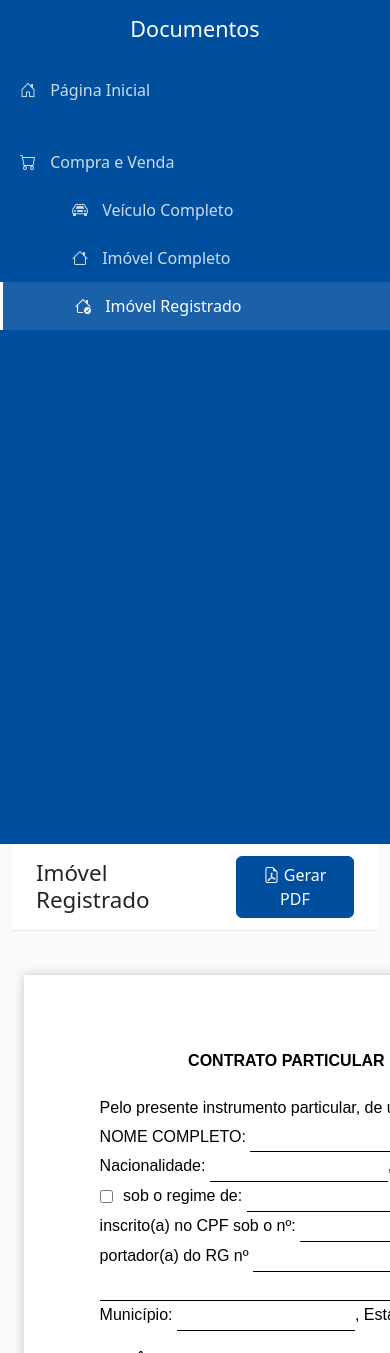
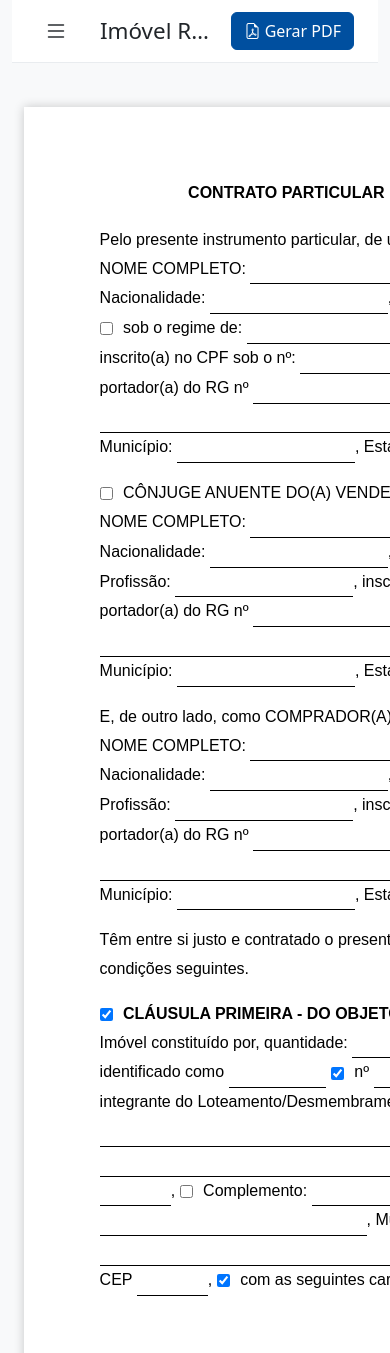
Before and after one commit to Antonio-Neves/document-automation, a Django app: page /contract-sale-property-deed/ in a window 390 px wide; the page is wider, and only the part inside the window is pictured. Shown: the top 1353 px of that part. Run offline with Django 5.2, Linux system fonts and the light colour scheme; some libraries are stand-ins or nearby versions.

Commit message:
Changed sidebar to hamburger in mobile devices

```diff
--- a/base/static/base/css/my_styles.css
+++ b/base/static/base/css/my_styles.css
@@ -16,12 +16,23 @@
    ========================================================================== */
 
 .sidebar {
-    position: sticky;
-    top: 0;
-    align-self: flex-start;
-    height: 100vh;
+    background-color: var(--primary-color) !important;
+    --bs-offcanvas-width: 260px;
     overflow-y: auto;
-    background-color: var(--primary-color);
+}
+
+@media (min-width: 992px) {
+    .sidebar {
+        position: sticky;
+        top: 0;
+        align-self: flex-start;
+        height: 100vh;
+    }
+}
+
+.sidebar-title {
+    font-size: 1.4rem;
+    font-weight: 400;
 }
 
 .sidebar .nav-link {
@@ -92,8 +103,31 @@
     border-bottom: 1px solid #e9ecef;
 }
 
+.content-header-toggle {
+    display: inline-flex;
+    flex-shrink: 0;
+    align-items: center;
+    justify-content: center;
+    margin-right: 0.5rem;
+    padding: 0.25rem 0.5rem;
+    font-size: 1.5rem;
+    line-height: 1;
+    color: #212529;
+    background: transparent;
+    border: 0;
+}
+
+.content-header-actions {
+    flex-shrink: 0;
+}
+
 .content-header-title {
     margin: 0;
+    margin-right: auto;
+    min-width: 0;
+    overflow: hidden;
+    white-space: nowrap;
+    text-overflow: ellipsis;
     font-size: 1.4rem;
     font-weight: 400;
     color: #212529;
--- a/base/templates/base/_base_index.html
+++ b/base/templates/base/_base_index.html
@@ -10,8 +10,13 @@
             <div class="row">
                 {% include 'base/_base_sidebar.html' %}
                  <!-- Main Content -->
-                <main class="col-md-10 ms-sm-auto content-wrapper">
+                <main class="col-12 col-lg-10 ms-sm-auto content-wrapper">
                     <header class="content-header">
+                        <button class="content-header-toggle d-lg-none" type="button"
+                                data-bs-toggle="offcanvas" data-bs-target="#sidebarMenu"
+                                aria-controls="sidebarMenu" aria-label="Abrir menu">
+                            <i class="bi bi-list"></i>
+                        </button>
                         <h1 class="content-header-title">{{ page_title|default:'Página Inicial' }}</h1>
                         <div class="content-header-actions">
                             {% block header_actions %}{% endblock %}
--- a/base/templates/base/_base_sidebar.html
+++ b/base/templates/base/_base_sidebar.html
@@ -1,8 +1,13 @@
 {% load static %}
 
-<nav class="col-md-2 d-md-block sidebar pt-3 px-0">
-    <div class="text-center mb-4">
-        <h4 class="text-white">Documentos</h4>
+<nav id="sidebarMenu" class="col-lg-2 sidebar offcanvas-lg offcanvas-start px-0" tabindex="-1" aria-labelledby="sidebarMenuLabel">
+    <div class="offcanvas-header d-lg-none">
+        <h5 class="offcanvas-title text-white" id="sidebarMenuLabel">Documentos</h5>
+        <button type="button" class="btn-close btn-close-white" data-bs-dismiss="offcanvas" aria-label="Fechar menu"></button>
+    </div>
+
+    <div class="text-center mb-4 pt-3 d-none d-lg-block">
+        <h4 class="text-white sidebar-title">Documentos</h4>
     </div>
 
     {% with current=request.resolver_match.url_name %}
```
Also changed, not shown: docs/documentation/04-frontend-and-styling.md (+10 -3 lines).
